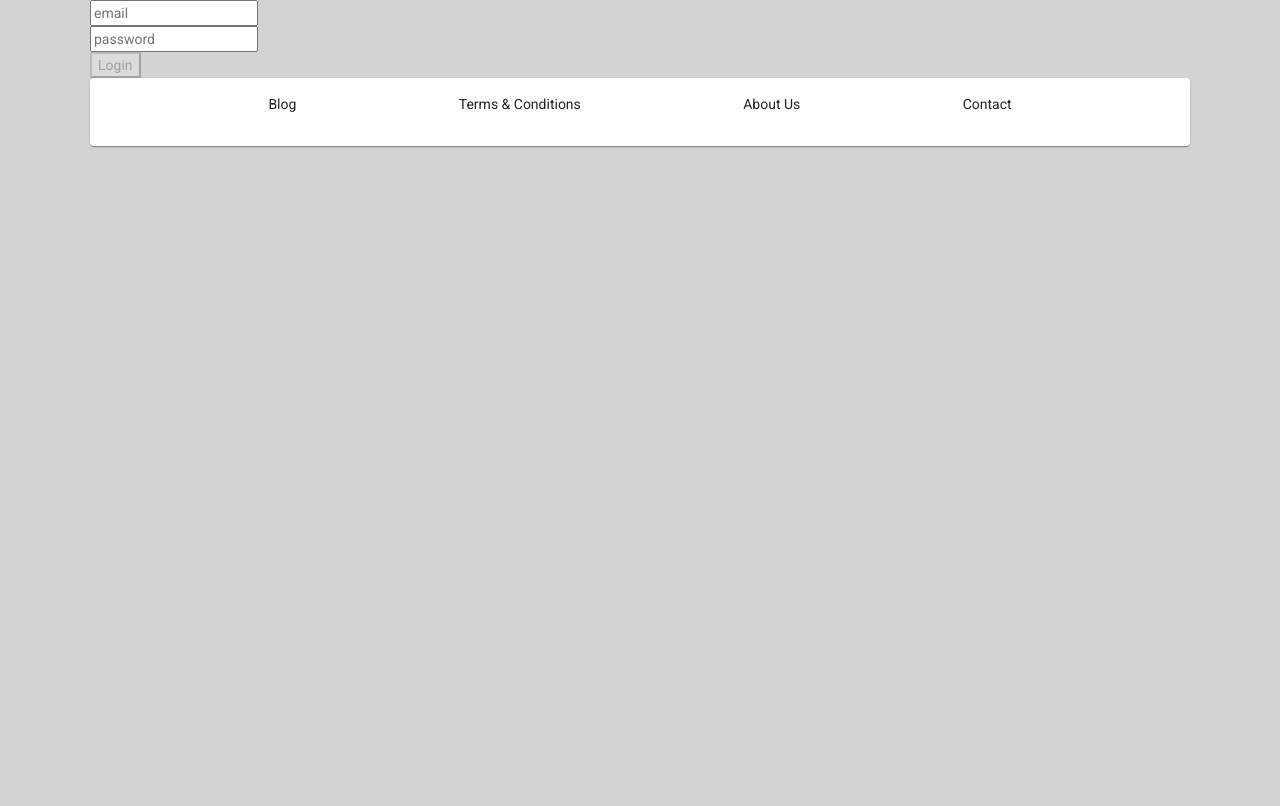
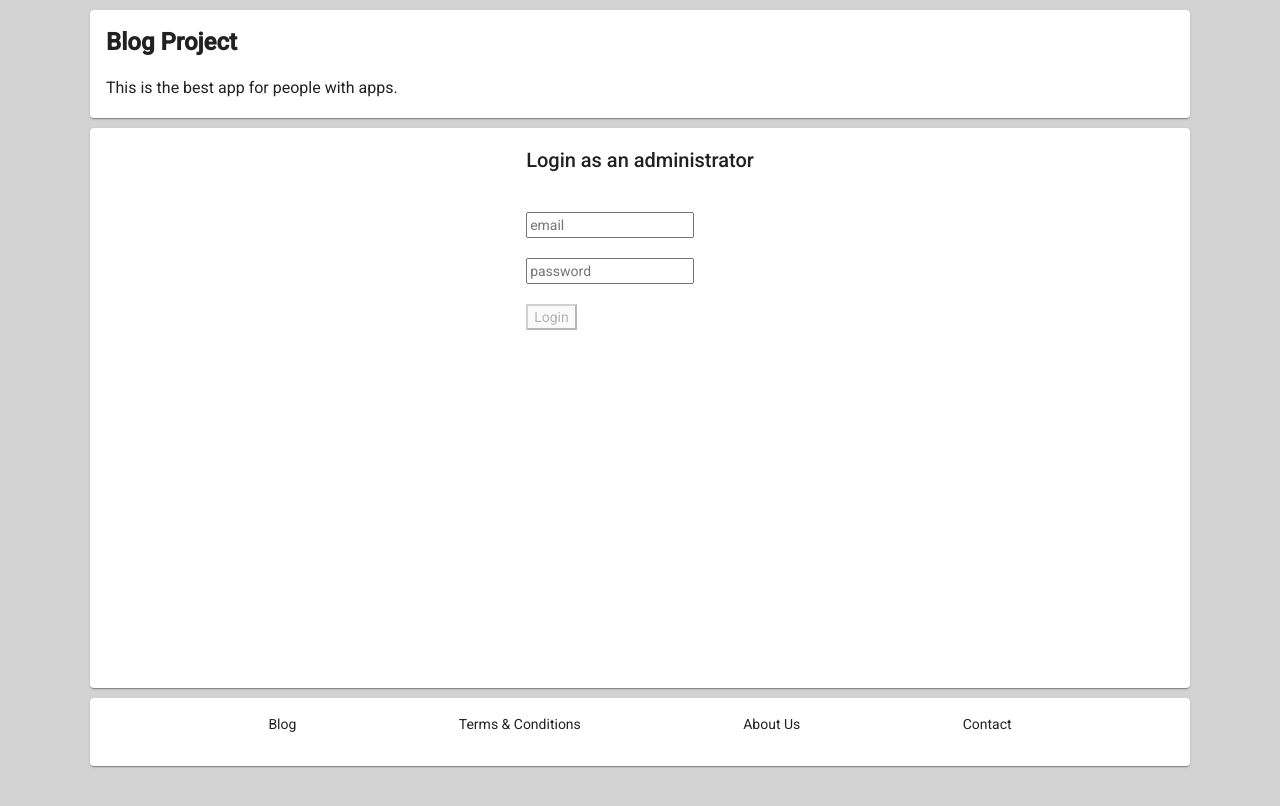
Before and after one commit to SanyiToth/simple-blog-angular, an Angular app: page /login in a window 1280 px wide. Shown: the top 806 px of the page. Built offline with nearby package versions, Linux system fonts and the light colour scheme.

Commit message:
small changes in design

```diff
--- a/src/app/features/contact/contact.component.css
+++ b/src/app/features/contact/contact.component.css
@@ -28,7 +28,7 @@ app-header a {
 
 .mat-card-form {
   margin-bottom: 20px;
-  height: 100vh;
+  height: 70vh;
 }
 
 input.ng-invalid.ng-touched {
--- a/src/app/features/dashboard/dashboard.component.css
+++ b/src/app/features/dashboard/dashboard.component.css
@@ -0,0 +1,8 @@
+h1 {
+  font-weight: bolder;
+}
+
+mat-card {
+  height: 70vh;
+  margin-bottom: 10px;
+}
--- a/src/app/features/dashboard/dashboard.component.html
+++ b/src/app/features/dashboard/dashboard.component.html
@@ -1 +1,7 @@
-<p>dashboard works!</p>
+<app-header>
+  <h1>Blog Project</h1>
+  <h3>This is the best app for people with apps.</h3>
+</app-header>
+<mat-card>
+  <p>dashboard works!</p>
+</mat-card>
--- a/src/app/features/dashboard/dashboard.component.ts
+++ b/src/app/features/dashboard/dashboard.component.ts
@@ -2,8 +2,8 @@ import { Component, OnInit } from '@angular/core';
 
 @Component({
   selector: 'app-dashboard',
-  templateUrl: './dashboard.component.html',
-  styleUrls: ['./dashboard.component.css']
+  templateUrl: 'dashboard.component.html',
+  styleUrls: ['dashboard.component.css']
 })
 export class DashboardComponent implements OnInit {
 
--- a/src/app/shared/login/login.component.css
+++ b/src/app/shared/login/login.component.css
@@ -0,0 +1,10 @@
+h1 {
+  font-weight: bolder;
+}
+
+mat-card {
+  display: flex;
+  justify-content: center;
+  height: 70vh;
+  margin-bottom: 10px;
+}
--- a/src/app/shared/login/login.component.html
+++ b/src/app/shared/login/login.component.html
@@ -1,5 +1,16 @@
-<form [formGroup]="loginForm" (submit)="onSubmit()">
-  <input type="email" placeholder="email" formControlName="email"><br>
-  <input type="password" placeholder="password" formControlName="password"><br>
-  <button type="submit" [disabled]="loginForm.invalid">Login</button>
-</form>
+<app-header>
+  <h1>Blog Project</h1>
+  <h3>This is the best app for people with apps.</h3>
+</app-header>
+
+
+<mat-card>
+  <div>
+    <h2>Login as an administrator</h2> <br>
+    <form [formGroup]="loginForm" (submit)="onSubmit()">
+      <input type="email" placeholder="email" formControlName="email"><br><br>
+      <input type="password" placeholder="password" formControlName="password"><br><br>
+      <button type="submit" [disabled]="loginForm.invalid">Login</button>
+    </form>
+  </div>
+</mat-card>
--- a/src/app/shared/login/login.component.ts
+++ b/src/app/shared/login/login.component.ts
@@ -2,6 +2,7 @@ import {Component, OnInit} from '@angular/core';
 import {FormBuilder, FormGroup, Validators} from '@angular/forms';
 import {AuthService} from '../../auth/auth.service';
 import {Router} from '@angular/router';
+import {ErrorMessage} from '@angular/compiler-cli/ngcc/src/execution/cluster/api';
 
 @Component({
   selector: 'app-login',
@@ -18,20 +19,22 @@ export class LoginComponent implements OnInit {
     email: [null, [Validators.required, Validators.email]],
     password: [null, [Validators.required]]
   });
-  errorMessage = '';
+  errorMessage: ErrorMessage;
 
   ngOnInit(): void {
   }
 
   onSubmit(): void {
     console.log(this.loginForm.value);
-    this.authService.login(this.loginForm.value)
+    this.authService
+      .login(this.loginForm.value)
       .subscribe(resp => {
           console.log('resp', resp);
           this.router.navigate(['/admin']);
           this.loginForm.reset();
-        }, error => {
+        }, (error: ErrorMessage) => {
           this.errorMessage = error;
+          console.log(this.errorMessage);
           this.loginForm.reset();
         }
       )
```
Also changed, not shown: src/app/features/dashboard/dashboard.module.ts (+14 -8 lines).
